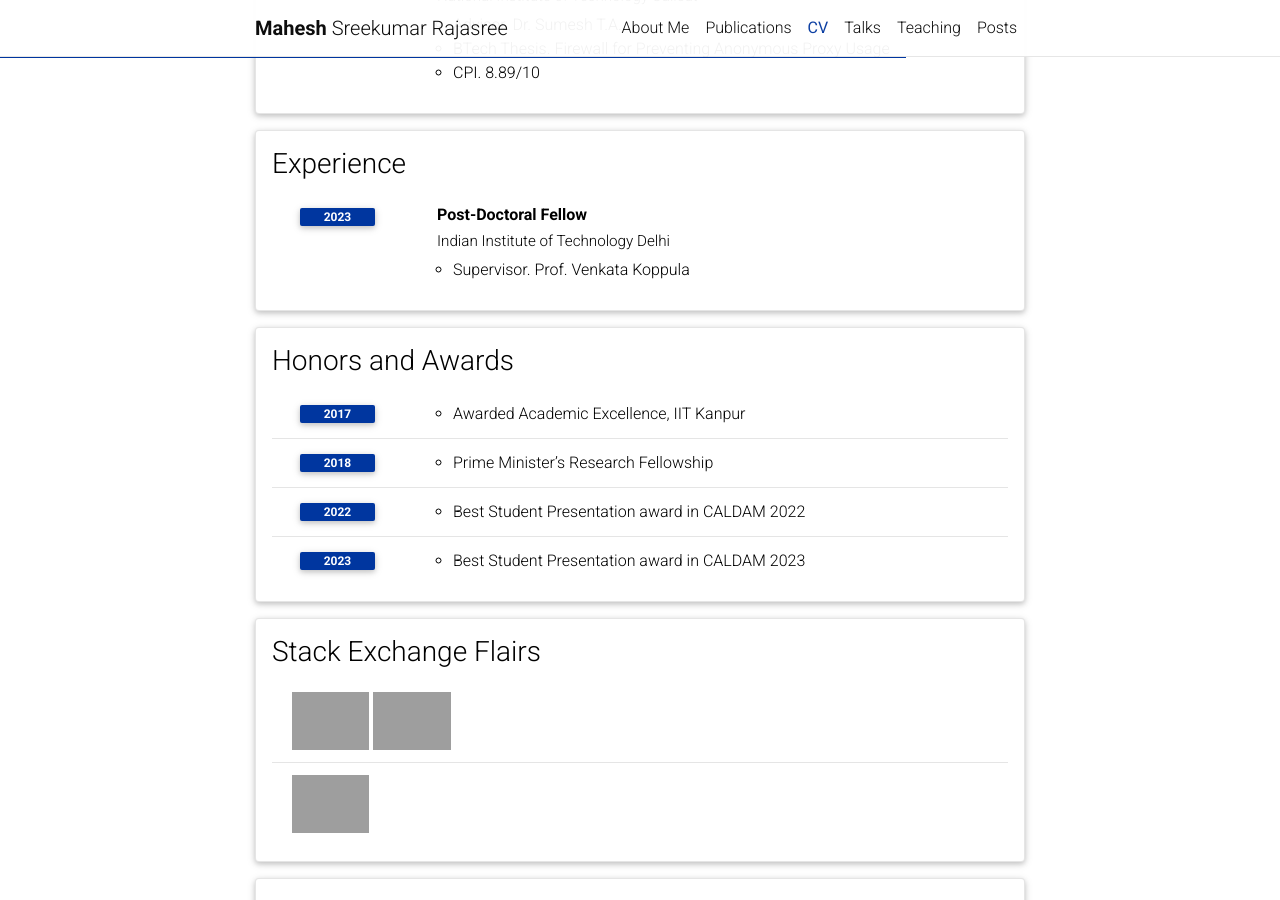
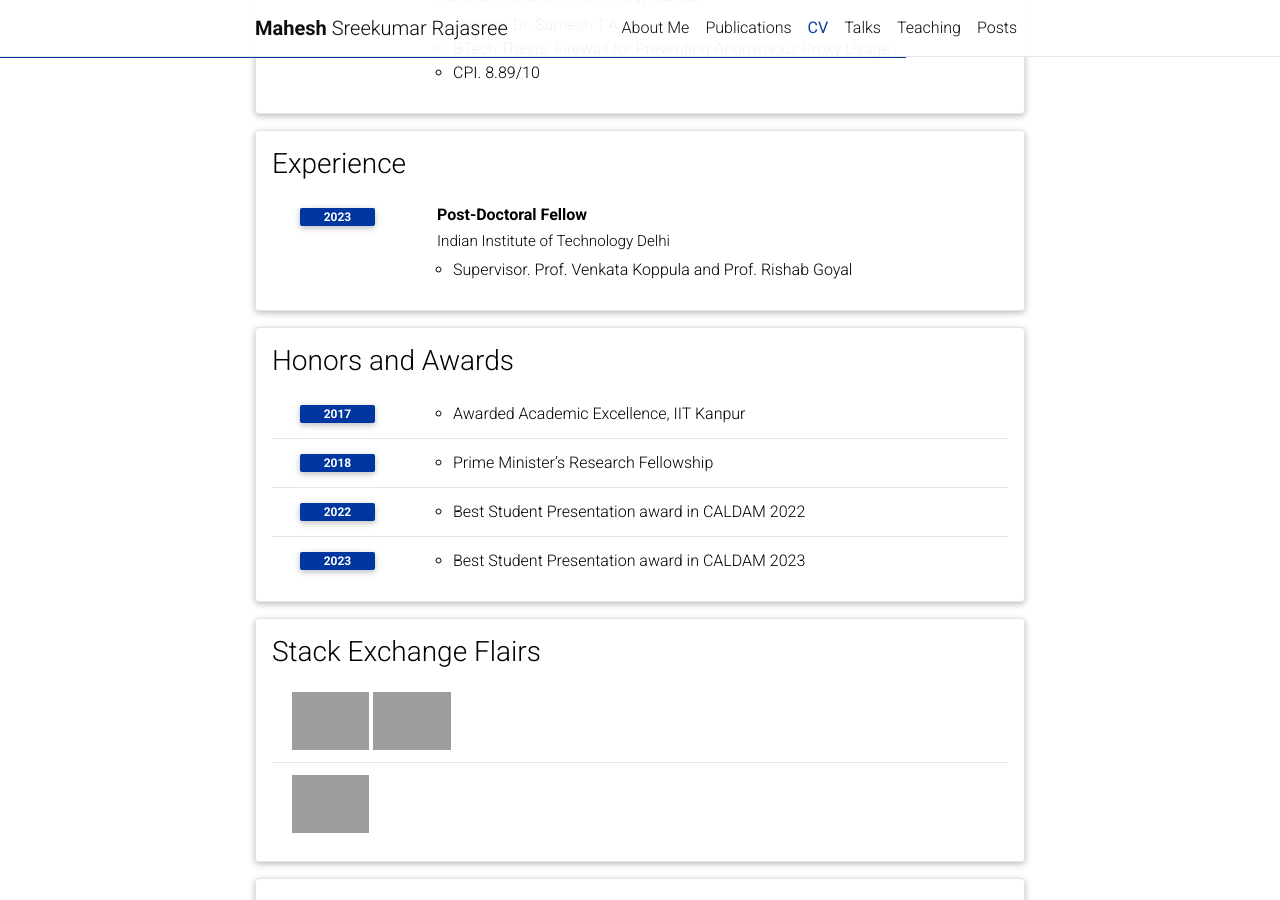
Before and after one commit to Mahe94/mahe94.github.io, a Jekyll site: the page built from _pages/cv.md, in a window 1280 px wide and 900 px high, scrolled down 674 px, cut to the strip 0-900 px from the top of the window. Built offline with Jekyll 4.4.1, drawn with Linux system fonts in a browser that asks for light colours; comment, search, counter and statistics services are not loaded; a style sheet for code colours, icons or effects is not loaded; grey boxes are pictures that could not be loaded.

Commit message:
added rishab as supervisor

```diff
--- a/_data/cv.yml
+++ b/_data/cv.yml
@@ -35,7 +35,7 @@
       institution: Indian Institute of Technology Delhi
       year: 2023
       description:
-        - Supervisor. Prof. Venkata Koppula
+        - Supervisor. Prof. Venkata Koppula and Prof. Rishab Goyal
 
 
 
```
